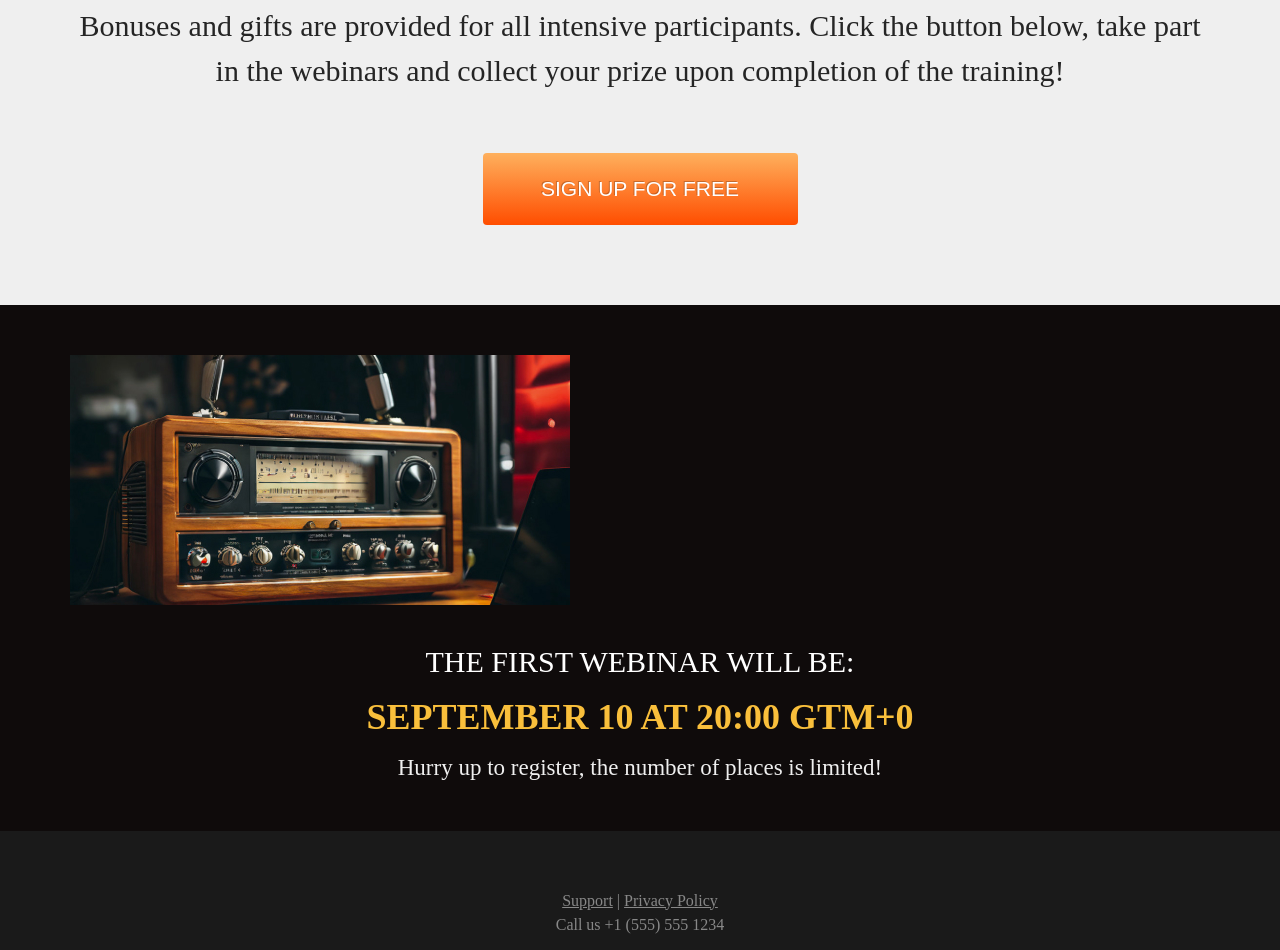
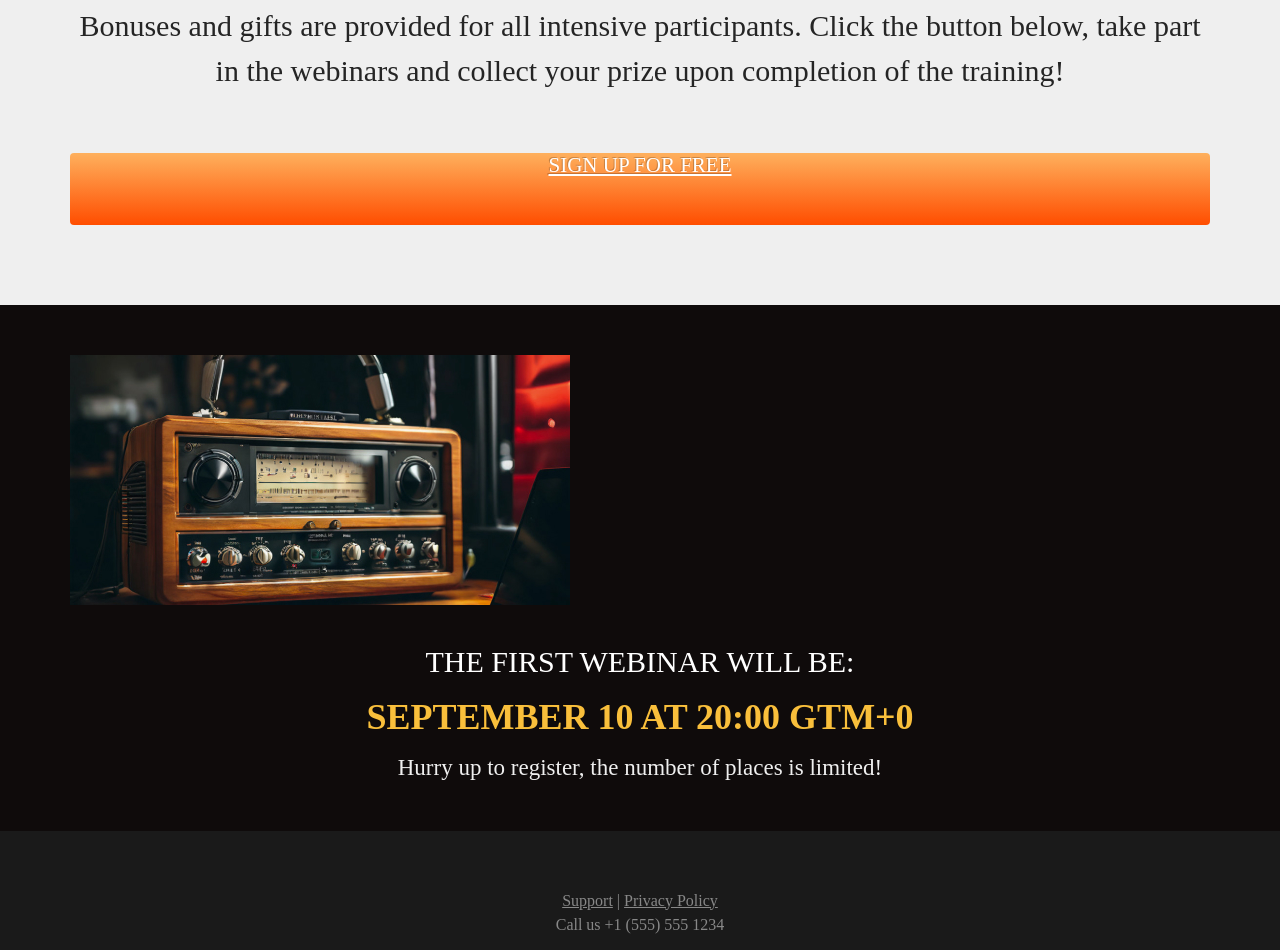
Before and after one commit to olexlevi/olexlevi.github.io, a plain HTML site: page index.html in a window 1280 px wide. Shown: the part 2703-3653 px from the top of the page. Drawn offline with Linux system fonts and the light colour scheme.

Commit message:
Update index.html

```diff
--- a/index.html
+++ b/index.html
@@ -165,7 +165,7 @@
 					the button below, take part in the webinars and collect your prize
 					upon completion of the training!
 				</div>
-				<button class="btn">Sign up for free</button>
+				<a href="https://alexseliavi.github.io" class="btn">Sign up for free</a>
 			</div>
 		</section>
 		<section class="webinar">
```
